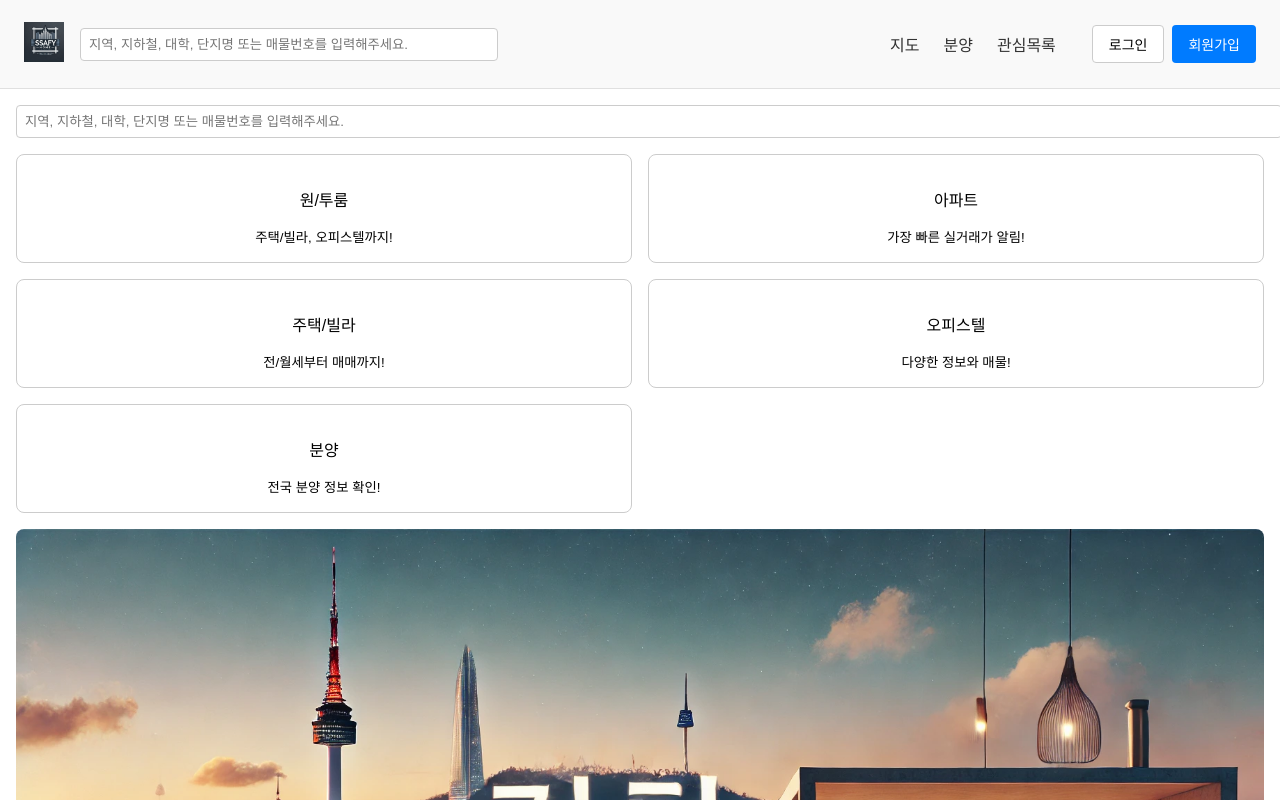
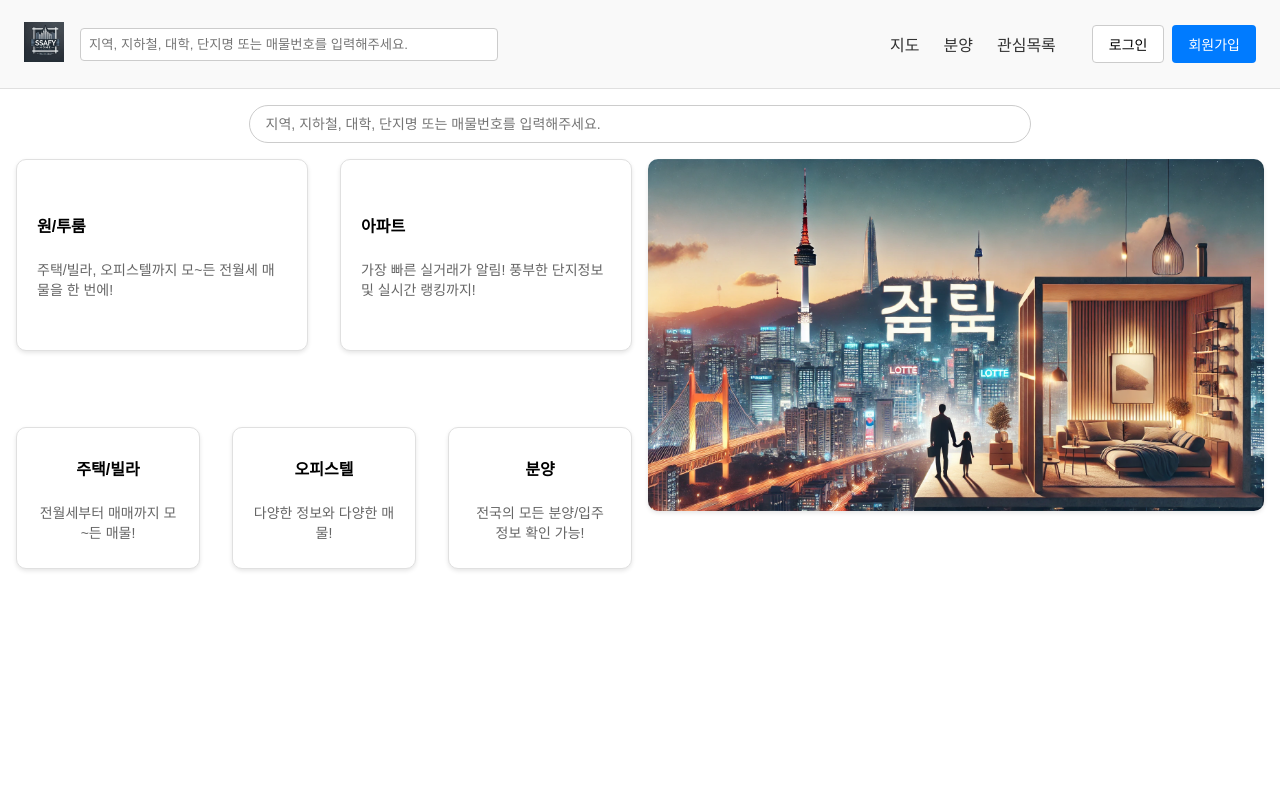
Before and after one commit to terayukee/SSAFYHOME, a Vue app in the folder ssafyhome_front/: page / in a window 1280 px wide. Shown: the top 800 px of the page. Built offline with nearby package versions, Linux system fonts and the light colour scheme.

Commit message:
Front, 메인화면 뼈대 구성

```diff
--- a/ssafyhome_front/src/components/AdBanner.vue
+++ b/ssafyhome_front/src/components/AdBanner.vue
@@ -10,11 +10,14 @@ import Ad from "@/assets/findmyhome.jpg";
 
 <style scoped>
 .ad-banner {
-  margin-top: 16px;
-  text-align: center;
+  flex: 1;
+  display: flex;
+  justify-content: center;
+  align-items: center;
 }
 .ad-banner img {
   max-width: 100%;
-  border-radius: 8px;
+  border-radius: 10px;
+  box-shadow: 0 2px 4px rgba(0, 0, 0, 0.1);
 }
 </style>
--- a/ssafyhome_front/src/components/MainCategory.vue
+++ b/ssafyhome_front/src/components/MainCategory.vue
@@ -1,13 +1,29 @@
 <template>
-  <div class="category-grid">
-    <div
-      v-for="(category, index) in categories"
-      :key="index"
-      class="category-item"
-      @click="navigateToCategory(category.type)"
-    >
-      <p>{{ category.name }}</p>
-      <small>{{ category.description }}</small>
+  <div class="category-container">
+    <!-- 첫 번째 줄 -->
+    <div class="category-row large">
+      <div
+        v-for="(category, index) in categories.slice(0, 2)"
+        :key="index"
+        class="category-item large-item"
+        @click="navigateToCategory(category.type)"
+      >
+        <p class="category-title">{{ category.name }}</p>
+        <p class="category-description">{{ category.description }}</p>
+      </div>
+    </div>
+
+    <!-- 두 번째 줄 -->
+    <div class="category-row small">
+      <div
+        v-for="(category, index) in categories.slice(2)"
+        :key="index"
+        class="category-item small-item"
+        @click="navigateToCategory(category.type)"
+      >
+        <p class="category-title">{{ category.name }}</p>
+        <p class="category-description">{{ category.description }}</p>
+      </div>
     </div>
   </div>
 </template>
@@ -18,17 +34,29 @@ import { useRouter } from "vue-router";
 const categories = [
   {
     name: "원/투룸",
-    description: "주택/빌라, 오피스텔까지!",
+    description: "주택/빌라, 오피스텔까지 모~든 전월세 매물을 한 번에!",
     type: "one-room",
   },
   {
     name: "아파트",
-    description: "가장 빠른 실거래가 알림!",
+    description: "가장 빠른 실거래가 알림! 풍부한 단지정보 및 실시간 랭킹까지!",
     type: "apartment",
   },
-  { name: "주택/빌라", description: "전/월세부터 매매까지!", type: "villa" },
-  { name: "오피스텔", description: "다양한 정보와 매물!", type: "officetel" },
-  { name: "분양", description: "전국 분양 정보 확인!", type: "pre-sale" },
+  {
+    name: "주택/빌라",
+    description: "전월세부터 매매까지 모~든 매물!",
+    type: "villa",
+  },
+  {
+    name: "오피스텔",
+    description: "다양한 정보와 다양한 매물!",
+    type: "officetel",
+  },
+  {
+    name: "분양",
+    description: "전국의 모든 분양/입주 정보 확인 가능!",
+    type: "pre-sale",
+  },
 ];
 
 const router = useRouter();
@@ -39,19 +67,71 @@ const navigateToCategory = (type) => {
 </script>
 
 <style scoped>
-.category-grid {
-  display: grid;
-  grid-template-columns: repeat(2, 1fr);
+.category-container {
+  display: flex;
+  flex-direction: column;
   gap: 16px;
 }
+
+.category-row {
+  display: flex;
+  justify-content: space-between;
+  gap: 16px;
+}
+
 .category-item {
-  padding: 16px;
-  border: 1px solid #ccc;
-  border-radius: 8px;
+  cursor: pointer;
+  text-align: left;
+  border: 1px solid #e0e0e0;
+  border-radius: 10px;
+  background-color: #fff;
+  padding: 20px;
+  box-shadow: 0 2px 4px rgba(0, 0, 0, 0.1);
+  transition: background-color 0.3s;
+}
+
+.category-item:hover {
+  background-color: #f9f9f9;
+}
+
+/* 첫 번째 줄 (큰 아이템) */
+.large .large-item {
+  flex: 1;
+  height: 150px;
+  display: flex;
+  flex-direction: column;
+  justify-content: center;
+}
+
+.large-item:not(:last-child) {
+  margin-right: 16px;
+}
+
+/* 두 번째 줄 (작은 아이템) */
+.small {
+  margin-top: 60px;
+}
+
+.small .small-item {
+  flex: 1;
+  height: 100px;
   text-align: center;
-  cursor: pointer;
+  display: flex;
+  flex-direction: column;
+  justify-content: center;
 }
-.category-item:hover {
-  background-color: #f0f0f0;
+.small-item:not(:last-child) {
+  margin-right: 16px;
+}
+
+.category-title {
+  font-weight: bold;
+  margin-bottom: 8px;
+  font-size: 16px;
+}
+
+.category-description {
+  font-size: 14px;
+  color: #666;
 }
 </style>
--- a/ssafyhome_front/src/views/Home.vue
+++ b/ssafyhome_front/src/views/Home.vue
@@ -1,12 +1,20 @@
 <template>
   <div class="home">
+    <div class="top-section">
       <input
         type="text"
         placeholder="지역, 지하철, 대학, 단지명 또는 매물번호를 입력해주세요."
         class="search-bar"
       />
+    </div>
+    <div class="content-section">
+      <div class="main-category">
         <MainCategory />
+      </div>
+      <div class="ad-banner">
         <AdBanner />
+      </div>
+    </div>
   </div>
 </template>
 
@@ -19,11 +27,32 @@ import AdBanner from "../components/AdBanner.vue";
 .home {
   padding: 16px;
 }
+.top-section {
+  display: flex;
+  justify-content: center;
+  margin-bottom: 16px;
+}
 .search-bar {
-  width: 100%;
-  padding: 8px;
-  margin-bottom: 16px;
+  width: 60%;
+  padding: 10px 16px;
+  font-size: 14px;
   border: 1px solid #ccc;
-  border-radius: 4px;
+  border-radius: 25px;
+  outline: none;
+}
+.content-section {
+  display: flex;
+  justify-content: space-between;
+  align-items: flex-start;
+  gap: 16px;
+}
+
+/* MainCategory와 AdBanner의 가로 영역 비율 조정 */
+.main-category {
+  flex: 1; /* MainCategory의 너비를 50%로 설정 */
+}
+
+.ad-banner {
+  flex: 1; /* AdBanner의 너비를 50%로 설정 */
 }
 </style>
```
Lines whose indentation alone changed are shown as unchanged.
